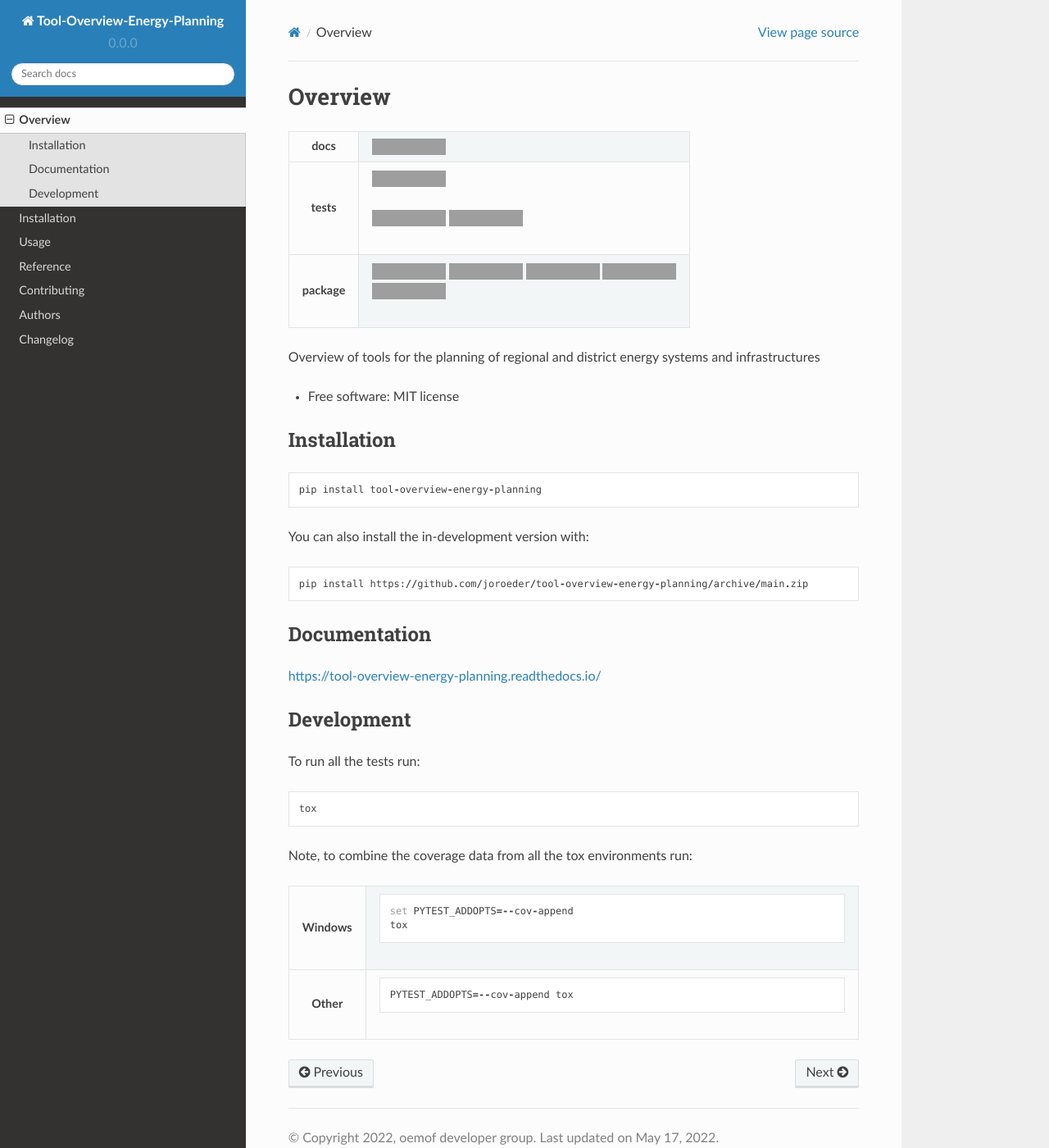
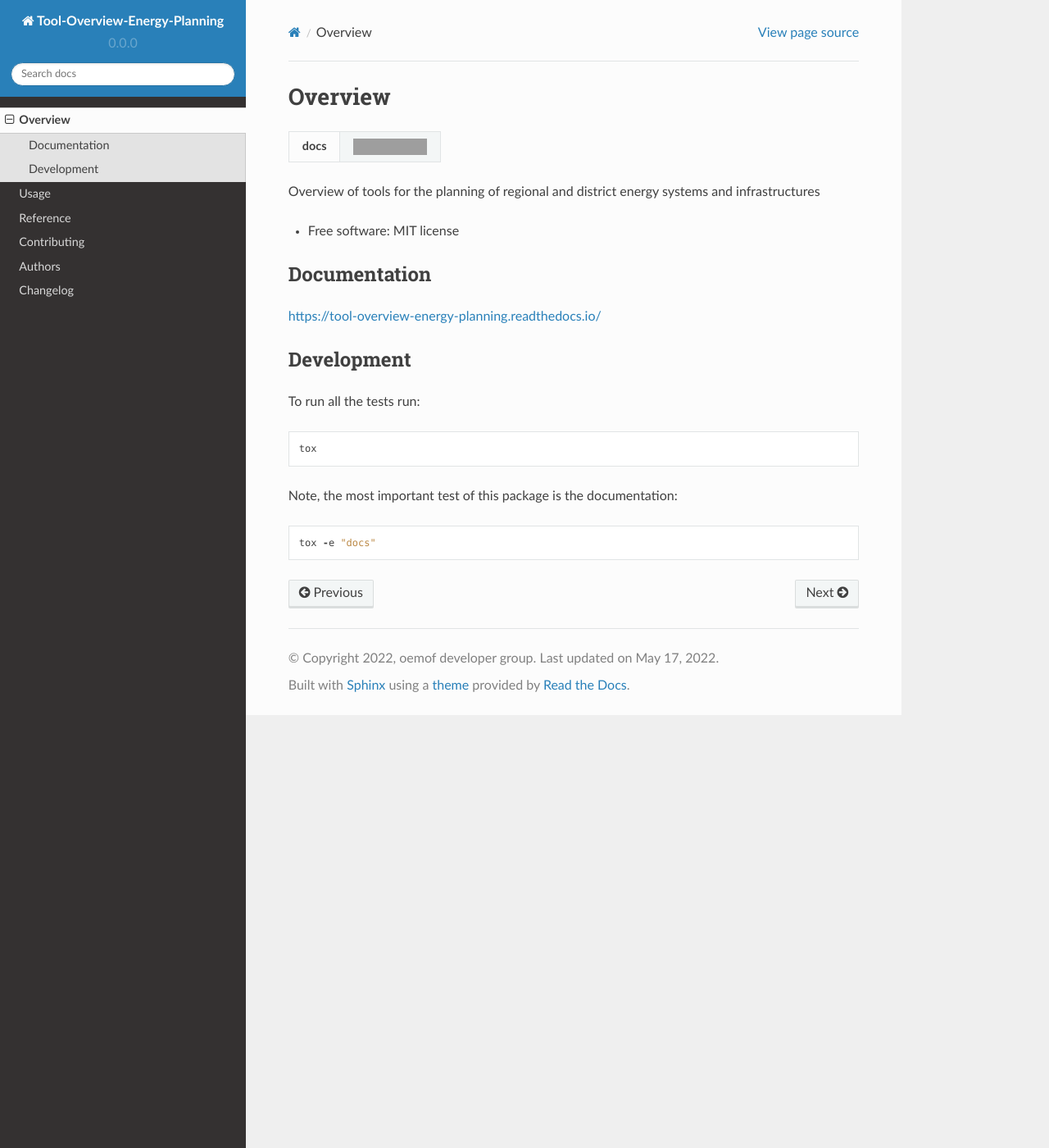
Before and after one commit to quarree100/tool-overview-energy-planning, a Sphinx documentation site: the page built from docs/readme.rst, in a window 1280 px wide and 1400 px high. Shown: the whole window at 82% size. Built offline with Sphinx 7.4.7 and the Read the Docs theme 2.0.0, drawn with Linux system fonts in a browser that asks for light colours; grey boxes are pictures that could not be loaded.

Commit message:
Fix tox checks and tests

```diff
--- a/README.rst
+++ b/README.rst
@@ -9,67 +9,16 @@
 
     * - docs
       - |docs|
-    * - tests
-      - | |github-actions|
-        |
-        | |scrutinizer| |codacy|
-    * - package
-      - | |version| |wheel| |supported-versions| |supported-implementations|
-        | |commits-since|
 .. |docs| image:: https://readthedocs.org/projects/tool-overview-energy-planning/badge/?style=flat
     :target: https://tool-overview-energy-planning.readthedocs.io/
     :alt: Documentation Status
 
-.. |github-actions| image:: https://github.com/joroeder/tool-overview-energy-planning/actions/workflows/github-actions.yml/badge.svg
-    :alt: GitHub Actions Build Status
-    :target: https://github.com/joroeder/tool-overview-energy-planning/actions
-
-.. |codacy| image:: https://img.shields.io/codacy/grade/[Get ID from https://app.codacy.com/gh/joroeder/tool-overview-energy-planning/settings].svg
-    :target: https://www.codacy.com/app/joroeder/tool-overview-energy-planning
-    :alt: Codacy Code Quality Status
-
-.. |version| image:: https://img.shields.io/pypi/v/tool-overview-energy-planning.svg
-    :alt: PyPI Package latest release
-    :target: https://pypi.org/project/tool-overview-energy-planning
-
-.. |wheel| image:: https://img.shields.io/pypi/wheel/tool-overview-energy-planning.svg
-    :alt: PyPI Wheel
-    :target: https://pypi.org/project/tool-overview-energy-planning
-
-.. |supported-versions| image:: https://img.shields.io/pypi/pyversions/tool-overview-energy-planning.svg
-    :alt: Supported versions
-    :target: https://pypi.org/project/tool-overview-energy-planning
-
-.. |supported-implementations| image:: https://img.shields.io/pypi/implementation/tool-overview-energy-planning.svg
-    :alt: Supported implementations
-    :target: https://pypi.org/project/tool-overview-energy-planning
-
-.. |commits-since| image:: https://img.shields.io/github/commits-since/joroeder/tool-overview-energy-planning/v0.0.0.svg
-    :alt: Commits since latest release
-    :target: https://github.com/joroeder/tool-overview-energy-planning/compare/v0.0.0...main
-
-
-.. |scrutinizer| image:: https://img.shields.io/scrutinizer/quality/g/joroeder/tool-overview-energy-planning/main.svg
-    :alt: Scrutinizer Status
-    :target: https://scrutinizer-ci.com/g/joroeder/tool-overview-energy-planning/
-
-
 .. end-badges
 
-Overview of tools for the planning of regional and district energy systems and infrastructures
+Overview of tools for the planning of regional and district energy systems and
+infrastructures
 
 * Free software: MIT license
-
-Installation
-============
-
-::
-
-    pip install tool-overview-energy-planning
-
-You can also install the in-development version with::
-
-    pip install https://github.com/joroeder/tool-overview-energy-planning/archive/main.zip
 
 
 Documentation
@@ -86,19 +35,6 @@
 
     tox
 
-Note, to combine the coverage data from all the tox environments run:
+Note, the most important test of this package is the documentation::
 
-.. list-table::
-    :widths: 10 90
-    :stub-columns: 1
-
-    - - Windows
-      - ::
-
-            set PYTEST_ADDOPTS=--cov-append
-            tox
-
-    - - Other
-      - ::
-
-            PYTEST_ADDOPTS=--cov-append tox
+    tox -e "docs"
--- a/docs/index.rst
+++ b/docs/index.rst
@@ -6,7 +6,6 @@
    :maxdepth: 2
 
    readme
-   installation
    usage
    reference/index
    contributing
--- a/docs/installation.rst
+++ /dev/null
@@ -1,7 +0,0 @@
-============
-Installation
-============
-
-At the command line::
-
-    pip install tool-overview-energy-planning
--- a/docs/usage.rst
+++ b/docs/usage.rst
@@ -4,4 +4,4 @@
 
 To use Tool-Overview-Energy-Planning in a project::
 
-	import tool-overview-energy-planning
+	import tool_overview
--- a/setup.py
+++ b/setup.py
@@ -19,7 +19,7 @@
 
 
 setup(
-    name='tool-overview-energy-planning',
+    name='tool_overview',
     version='0.0.0',
     license='MIT',
     description='Overview of tools for the planning of regional and district energy systems and infrastructures',
```
Also changed, not shown: src/tool_overview/__init__.py (renamed from src/tool-overview-energy-planning/__init__.py), 4 other files.
